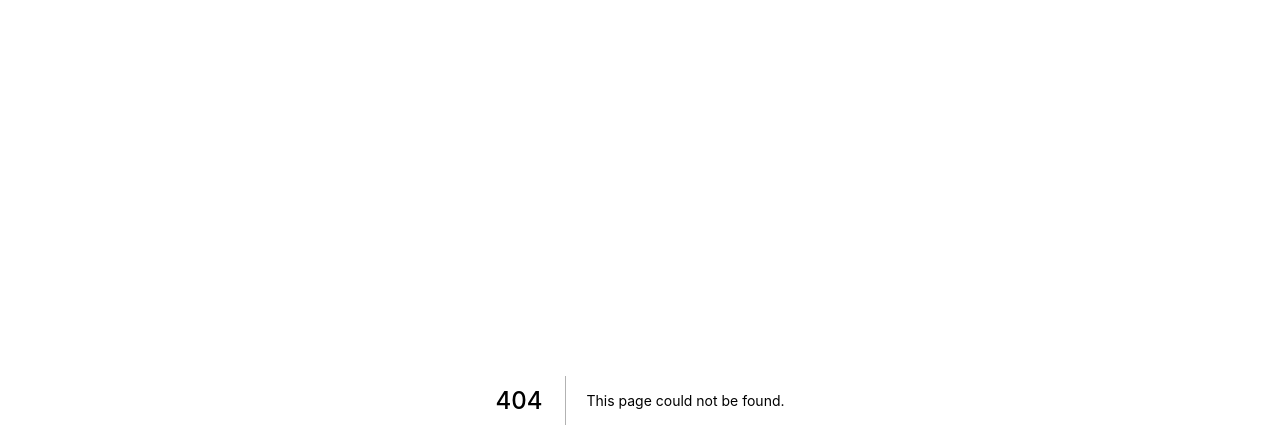
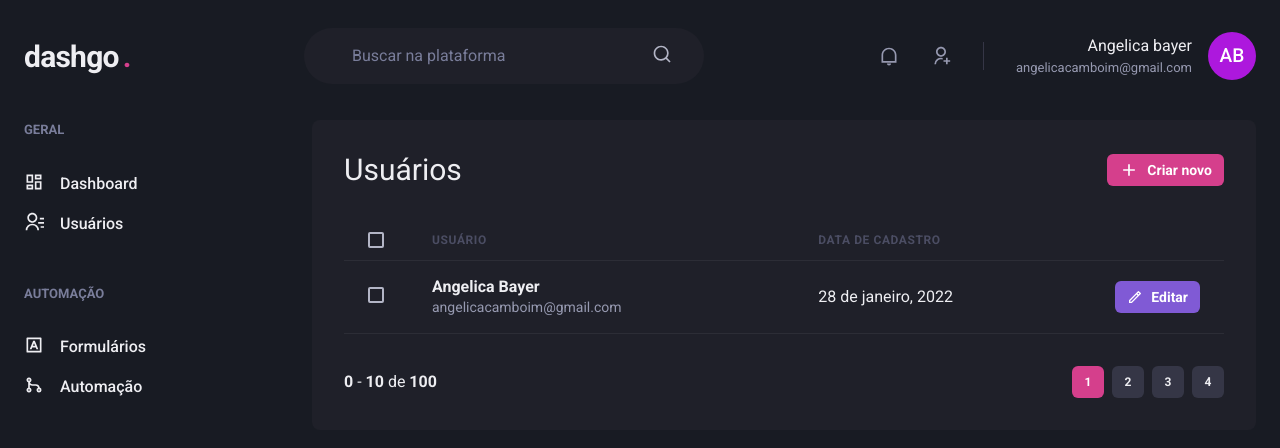
Before and after one commit to angelicacamboim/ignite_chapter4, a Next.js app in the folder dashgo/: page /users in a window 1280 px wide. Before the commit this address had no page. Shown: the top 448 px of the page. Built offline with nearby package versions, Linux system fonts and the light colour scheme.

Commit message:
controle de usuário

```diff
--- /dev/null
+++ b/dashgo/src/components/Form/Pagination.tsx
@@ -0,0 +1,59 @@
+import { Box, Button, Stack } from '@chakra-ui/react'
+
+export default function Pagination() {
+	return (
+		<Stack
+			direction="row"
+			mt="8"
+			justify="space-between"
+			align="center"
+			spacing="6"
+		>
+			<Box>
+				<strong>0</strong> - <strong>10</strong> de <strong>100</strong>
+			</Box>
+			<Stack direction="row" spacing="2">
+				<Button
+					size="sm"
+					fontSize="xs"
+					width="4"
+					colorScheme="pink"
+					disabled
+					_disabled={{ bgColor: 'pink.500', cursor: 'default' }}
+				>
+					1
+				</Button>
+
+				<Button
+					size="sm"
+					fontSize="xs"
+					width="4"
+					bgColor="gray.700"
+					_hover={{ bg: 'gray.500' }}
+				>
+					2
+				</Button>
+
+				<Button
+					size="sm"
+					fontSize="xs"
+					width="4"
+					bgColor="gray.700"
+					_hover={{ bg: 'gray.500' }}
+				>
+					3
+				</Button>
+
+				<Button
+					size="sm"
+					fontSize="xs"
+					width="4"
+					bgColor="gray.700"
+					_hover={{ bg: 'gray.500' }}
+				>
+					4
+				</Button>
+			</Stack>
+		</Stack>
+	)
+}
--- /dev/null
+++ b/dashgo/src/pages/users/index.tsx
@@ -0,0 +1,93 @@
+import {
+	Box,
+	Button,
+	Checkbox,
+	Flex,
+	Heading,
+	Icon,
+	Table,
+	Tbody,
+	Th,
+	Thead,
+	Tr,
+	Td,
+	Text
+} from '@chakra-ui/react'
+import Sidebar from '../../components/Form/Sidebar'
+import Header from '../../components/Header'
+import { RiAddLine, RiPencilLine } from 'react-icons/ri'
+import Pagination from '../../components/Form/Pagination'
+
+export default function UserList() {
+	return (
+		<Box>
+			<Header />
+
+			<Flex w="100%" my="6" maxWidth={1480} mx="auto" px="6">
+				<Sidebar />
+
+				<Box flex="1" borderRadius={8} bg="gray.800" p="8">
+					<Flex mb="8" justify="space-between" align="center">
+						<Heading size="lg" fontWeight="normal">
+							Usuários
+						</Heading>
+
+						<Button
+							as="a"
+							size="sm"
+							fontSize="sm"
+							colorScheme="pink"
+							leftIcon={<Icon as={RiAddLine} fontSize="20" />}
+						>
+							Criar novo
+						</Button>
+					</Flex>
+
+					<Table colorScheme="whiteAlpha">
+						<Thead>
+							<Tr>
+								<Th px="6" color="gray.300" width="8">
+									<Checkbox colorScheme="pink" />
+								</Th>
+
+								<Th>Usuário</Th>
+								<Th>Data de cadastro</Th>
+								<Th width="8"></Th>
+							</Tr>
+						</Thead>
+
+						<Tbody>
+							<Tr>
+								<Td px="6">
+									<Checkbox colorScheme="pink" />
+								</Td>
+								<Td>
+									<Box>
+										<Text fontWeight="bold">Angelica Bayer</Text>
+										<Text fontSize="sm" color="gray.300">
+											angelicacamboim@gmail.com
+										</Text>
+									</Box>
+								</Td>
+								<Td>28 de janeiro, 2022</Td>
+								<Td>
+									<Button
+										as="a"
+										size="sm"
+										fontSize="sm"
+										colorScheme="purple"
+										leftIcon={<Icon as={RiPencilLine} fontSize="16" />}
+									>
+										Editar
+									</Button>
+								</Td>
+							</Tr>
+						</Tbody>
+					</Table>
+
+					<Pagination />
+				</Box>
+			</Flex>
+		</Box>
+	)
+}
```
Also changed, not shown: dashgo/src/pages/users/create.tsx (added, +56 -0 lines).
